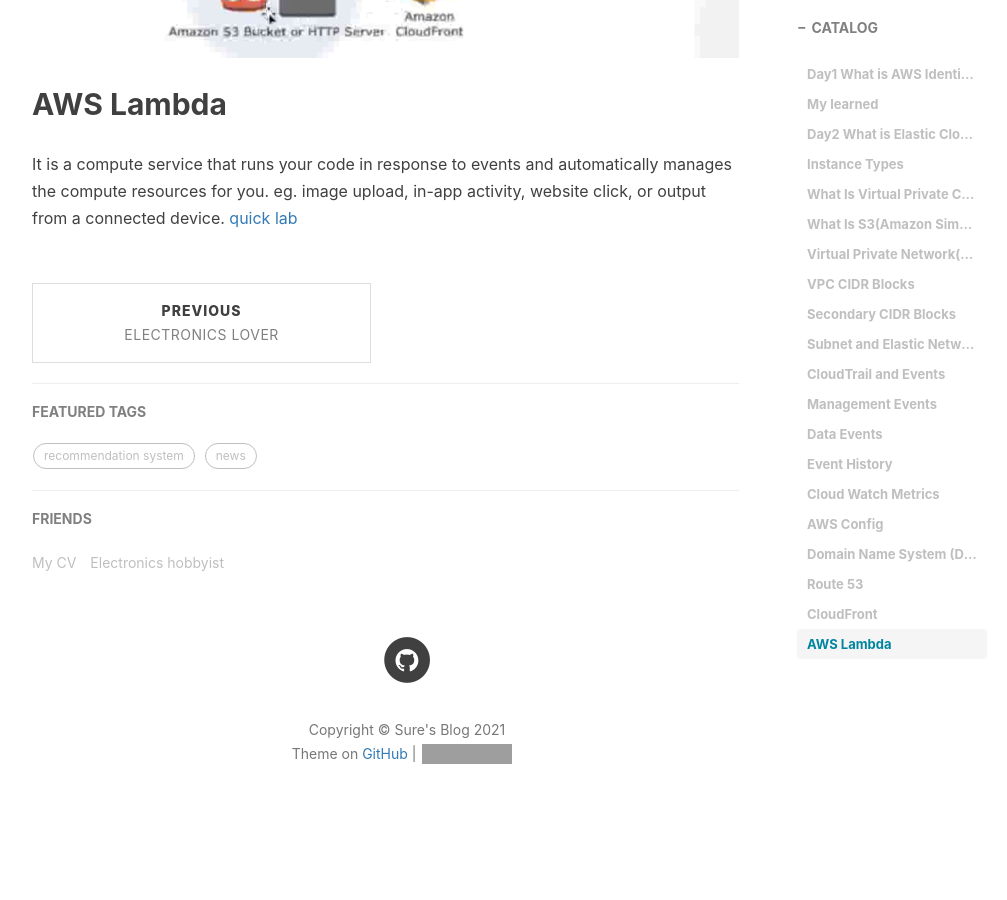
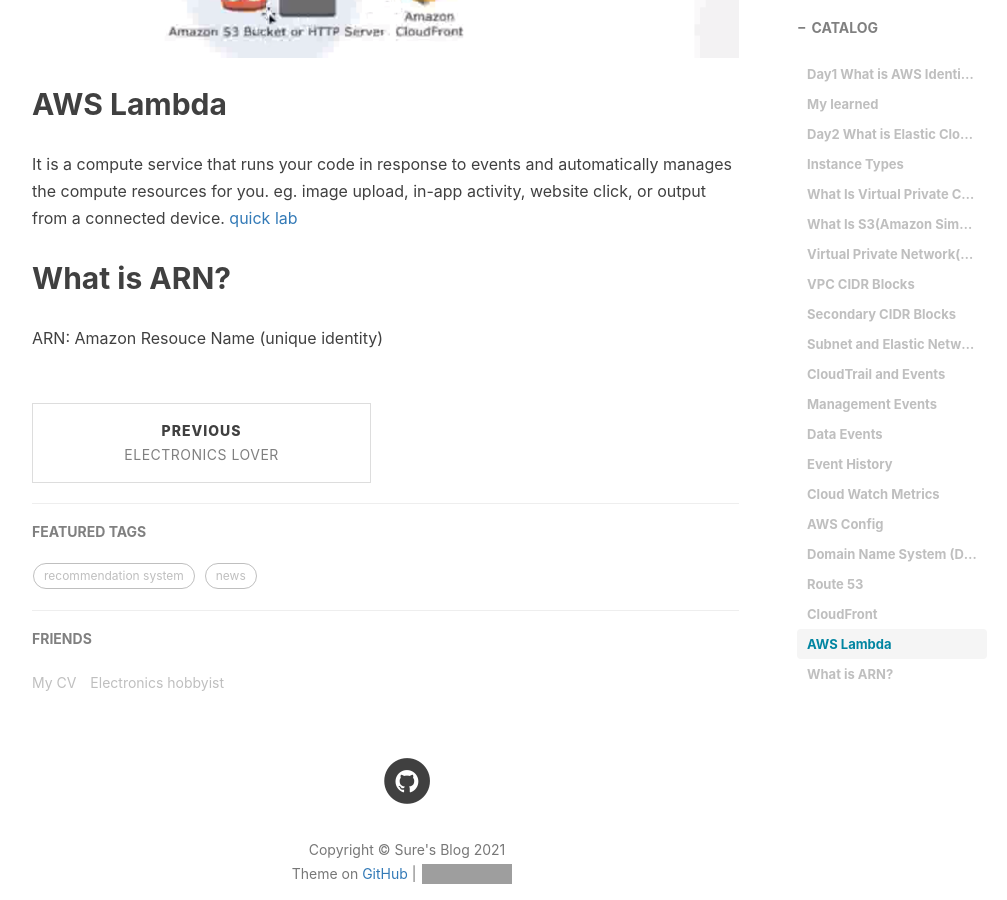
Before and after one commit to JadeSure/my_old_blog, a Jekyll site: the page built from _posts/2021-01-03-AWS-Cloud-Computing-Foundamental.md, in a window 1280 px wide and 900 px high, scrolled down 11628 px. Shown: the whole window, without its empty margins (233-1240 px from the left). Built offline with Jekyll 4.4.1, drawn with Linux system fonts in a browser that asks for light colours; nearby versions of some CDN libraries; comment, search, counter and statistics services are not loaded; before the commit the page ends 12486 px from its top, so only the background shows below that; grey boxes are pictures that could not be loaded.

Commit message:
Update 2021-01-03-AWS-Cloud-Computing-Foundamental.md

```diff
--- a/_posts/2021-01-03-AWS-Cloud-Computing-Foundamental.md
+++ b/_posts/2021-01-03-AWS-Cloud-Computing-Foundamental.md
@@ -224,3 +224,6 @@
 ## AWS Lambda
 It is a compute service that runs your code in response to events and automatically manages the compute resources for you. eg. image upload, in-app activity, website click, or output from a connected device.
 [quick lab](https://www.qwiklabs.com/focuses/15682?parent=catalog)
+
+## What is ARN?
+ARN: Amazon Resouce Name (unique identity)
```
